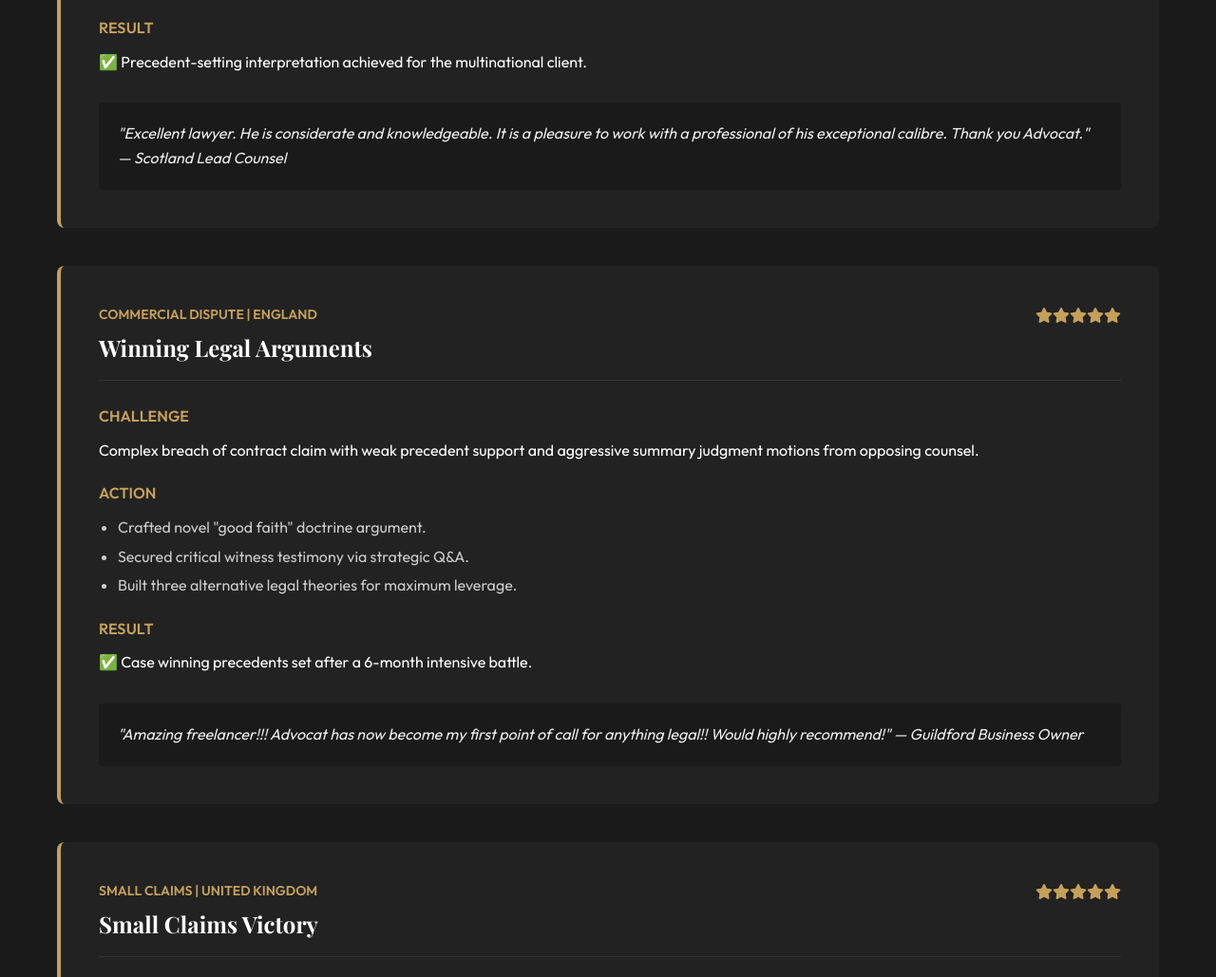
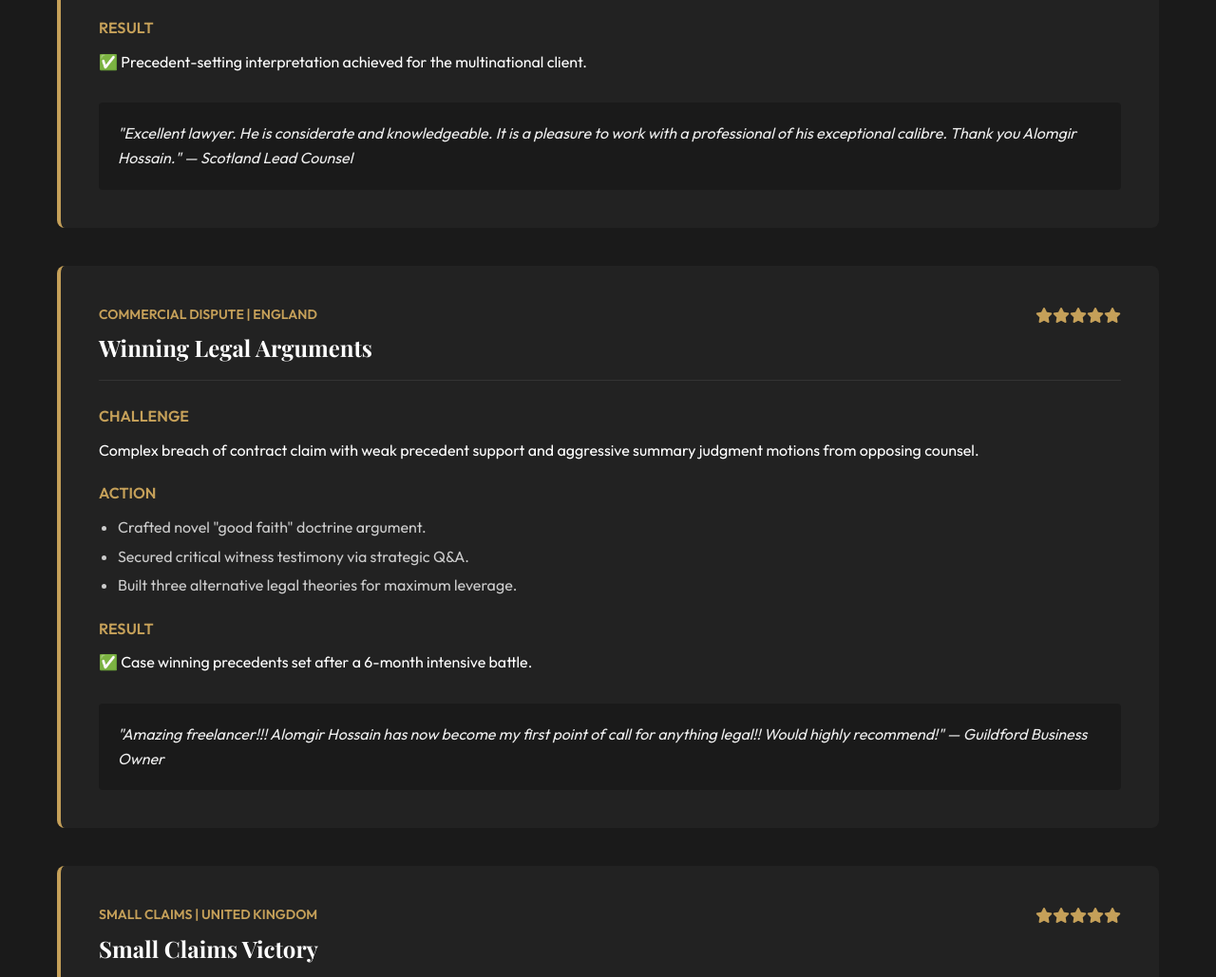
Before and after one commit to bparvej/shimul-tobarrok-law-firm, a plain HTML site: page case-client-successes.html in a window 1280 px wide. Shown: the part 1005-2034 px from the top of the page at 95% size. Drawn offline with nearby package versions, Linux system fonts and the light colour scheme; a web font is replaced by a local one.

Commit message:
Add name: Advocate Alomgir Hossain

```diff
--- a/case-client-successes.html
+++ b/case-client-successes.html
@@ -134,7 +134,7 @@
                     <h4>Result</h4>
                     <p>✅ Precedent-setting interpretation achieved for the multinational client.</p>
                     <div class="testimonial">
-                        "Excellent lawyer. He is considerate and knowledgeable. It is a pleasure to work with a professional of his exceptional calibre. Thank you Advocat." — Scotland Lead Counsel
+                        "Excellent lawyer. He is considerate and knowledgeable. It is a pleasure to work with a professional of his exceptional calibre. Thank you Alomgir Hossain." — Scotland Lead Counsel
                     </div>
                 </div>
             </div>
@@ -162,7 +162,7 @@
                     <h4>Result</h4>
                     <p>✅ Case winning precedents set after a 6-month intensive battle.</p>
                     <div class="testimonial">
-                        "Amazing freelancer!!! Advocat has now become my first point of call for anything legal!! Would highly recommend!" — Guildford Business Owner
+                        "Amazing freelancer!!! Alomgir Hossain has now become my first point of call for anything legal!! Would highly recommend!" — Guildford Business Owner
                     </div>
                 </div>
             </div>
```
Also changed, not shown: associates.html (+2 -2 lines), index.html (+1 -1 lines).
